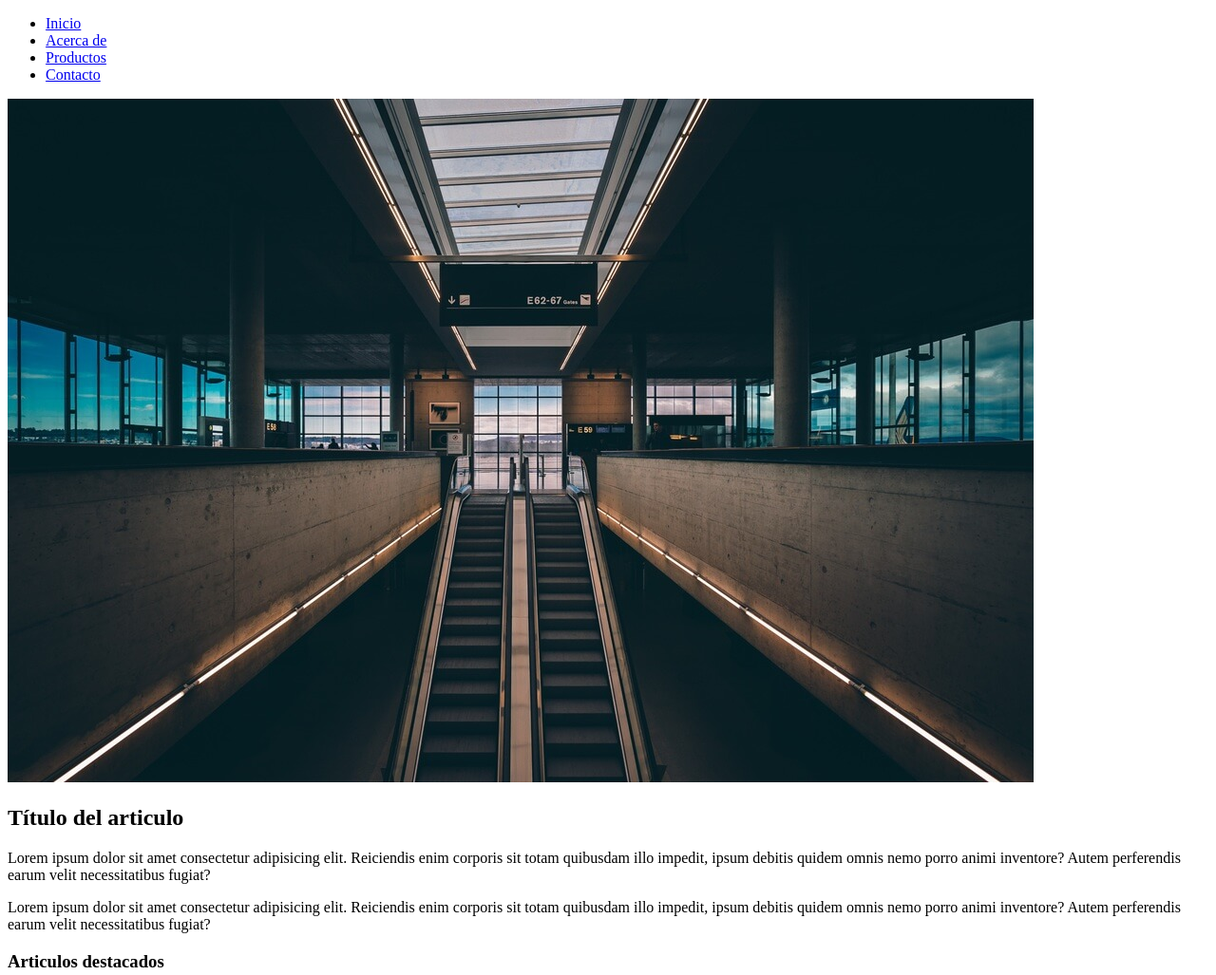
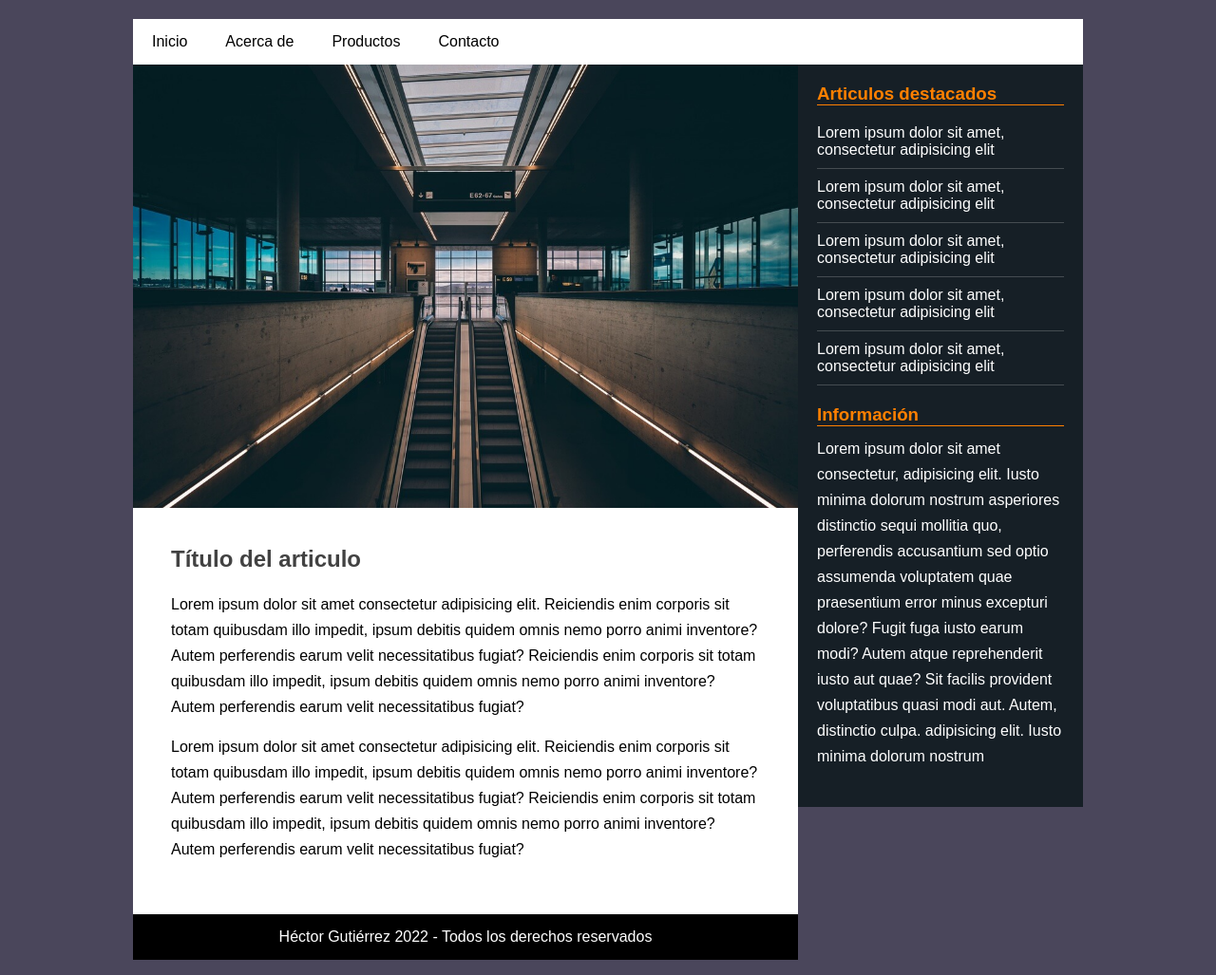
Before and after one commit to hectorgtez/curso-diseno-web, a plain HTML site: page 00 Practicas/01 Layout/index.html in a window 1280 px wide. Shown: the top 1027 px of the page at 95% size. Drawn offline with Linux system fonts and the light colour scheme.

Commit message:
[ADD] Seccion CSS terminada

```diff
--- /dev/null
+++ b/00 Practicas/01 Layout/css/estilos.css
@@ -0,0 +1,125 @@
+* {
+  margin: 0;
+  padding: 0;
+  box-sizing: border-box;
+}
+
+aside {
+  background: #161f26;
+  color: white;
+  float: left;
+  padding: 20px;
+  width: 300px;
+}
+
+aside .widget {
+  margin-bottom: 20px;
+}
+
+aside .widget .titulo {
+  border-bottom: 1px solid #ff8000;
+  color: #ff8000;
+  margin-bottom: 10px;
+}
+
+aside .widget p {
+  line-height: 27px;
+}
+
+aside .widget ul {
+  list-style: none;
+}
+
+aside .widget ul li {
+  border-bottom: 1px solid rgba(255, 255, 255, 0.2);
+  padding: 10px 0;
+}
+
+aside .widget ul li a {
+  color: white;
+  text-decoration: none;
+}
+
+aside .widget ul li a:hover {
+  color: #8f8f8f;
+}
+
+body {
+  background: #4a465b;
+  font-family: Arial, Helvetica, sans-serif;
+  font-size: 16px;
+}
+
+footer {
+  background: black;
+  clear: both;
+  color: white;
+  padding: 15px 0;
+  text-align: center;
+  width: 700px;
+}
+
+header {
+  background: white;
+}
+
+header nav {
+  width: 100%;
+}
+
+header nav ul {
+  list-style: none;
+  overflow: hidden;
+  width: 100%;
+}
+
+header nav ul li {
+  float: left;
+}
+
+header nav ul li a {
+  color: black;
+  display: inline-block;
+  padding: 15px 20px;
+  text-decoration: none;
+}
+
+header nav ul li a:hover {
+  background: black;
+  color: white;
+}
+
+.contenedor {
+  margin: 20px auto;
+  overflow: hidden;
+  width: 1000px;
+}
+
+.main {
+  background: white;
+  float: left;
+  width: 700px;
+}
+
+.main .imagen {
+  width: 100%;
+}
+
+.main .imagen img {
+  vertical-align: top;
+  width: 100%;
+}
+
+.main .posts {
+  padding: 40px;
+}
+
+.main .posts article h2 {
+  color: #424242;
+  margin-bottom: 20px;
+}
+
+.main .posts article p {
+  line-height: 27px;
+  margin-bottom: 15px;
+}
--- a/00 Practicas/01 Layout/index.html
+++ b/00 Practicas/01 Layout/index.html
@@ -4,6 +4,7 @@
     <meta charset="UTF-8">
     <meta name="viewport" content="width=device-width, user-scalable:no, initial-scale=1.0, maximum-scale=1.0, minimum-scale=1.0">
     <title>Layout Básica</title>
+    <link rel="stylesheet" href="css/estilos.css">
   </head>
   <body>
 
@@ -29,13 +30,20 @@
             <p>Lorem ipsum dolor sit amet consectetur adipisicing elit.
             Reiciendis enim corporis sit totam quibusdam illo impedit,
             ipsum debitis quidem omnis nemo porro animi inventore?
+            Autem perferendis earum velit necessitatibus fugiat?
+            Reiciendis enim corporis sit totam quibusdam illo impedit,
+            ipsum debitis quidem omnis nemo porro animi inventore?
             Autem perferendis earum velit necessitatibus fugiat?</p>
 
             <p>Lorem ipsum dolor sit amet consectetur adipisicing elit.
             Reiciendis enim corporis sit totam quibusdam illo impedit,
             ipsum debitis quidem omnis nemo porro animi inventore?
+            Autem perferendis earum velit necessitatibus fugiat?
+            Reiciendis enim corporis sit totam quibusdam illo impedit,
+            ipsum debitis quidem omnis nemo porro animi inventore?
             Autem perferendis earum velit necessitatibus fugiat?</p>
           </article>
+        </section>
       </section>
 
       <aside>
@@ -64,7 +72,7 @@
       <footer>
         <p>Héctor Gutiérrez 2022 - Todos los derechos reservados</p>
       </footer>
-      </section>
     </div>
+
   </body>
 </html>
```
Lines whose indentation alone changed are shown as unchanged.
